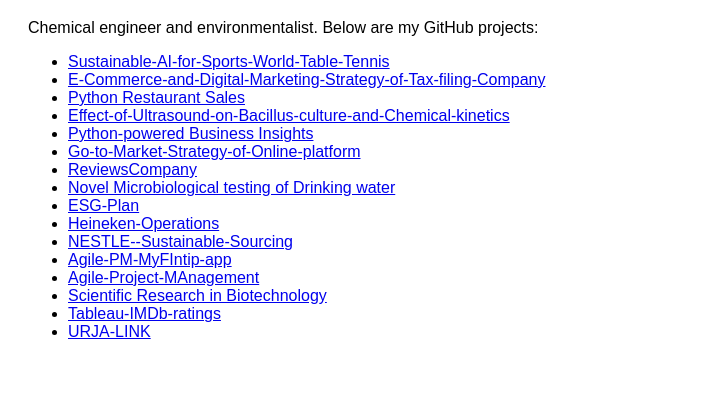
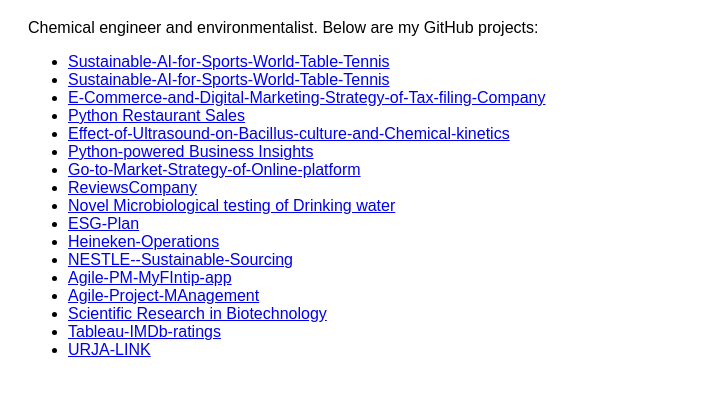
Before and after one commit to Arunima-Bollampally/Arunima-Bollampally, a plain HTML site: page index.html in a window 1280 px wide. Shown: the part 89-482 px from the top of the page, without its empty margins (0-728 px from the left). Drawn offline with Linux system fonts and the light colour scheme.

Commit message:
Update index.html

```diff
--- a/index.html
+++ b/index.html
@@ -12,6 +12,7 @@
   <p>Chemical engineer and environmentalist. Below are my GitHub projects:</p>
   <ul>
       <li><a href="https://github.com/Arunima-Bollampally/Sustainable-AI-for-Sports-World-Table-Tennis ">Sustainable-AI-for-Sports-World-Table-Tennis </a></li>
+    <li><a href="https://github.com/Arunima-Bollampally/Sustainable-AI-for-Sports-World-Table-Tennis ">Sustainable-AI-for-Sports-World-Table-Tennis </a></li>
     <li><a href="https://github.com/Arunima-Bollampally/E-Commerce-and-Digital-Marketing-Strategy-of-Tax-filing-Company">E-Commerce-and-Digital-Marketing-Strategy-of-Tax-filing-Company</a></li>
     <li><a href="https://github.com/Arunima-Bollampally/Python-Restaurant-sales">Python Restaurant Sales</a></li>
     <li><a href="https://github.com/Arunima-Bollampally/Effect-of-Ultrasound-on-Bacillus-culture-and-Chemical-kinetics">Effect-of-Ultrasound-on-Bacillus-culture-and-Chemical-kinetics</a></li>
```
